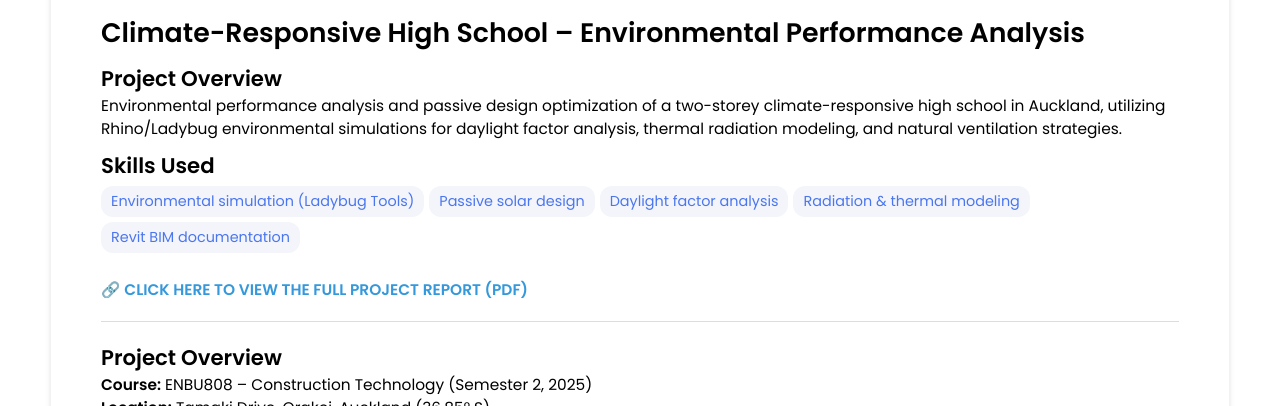
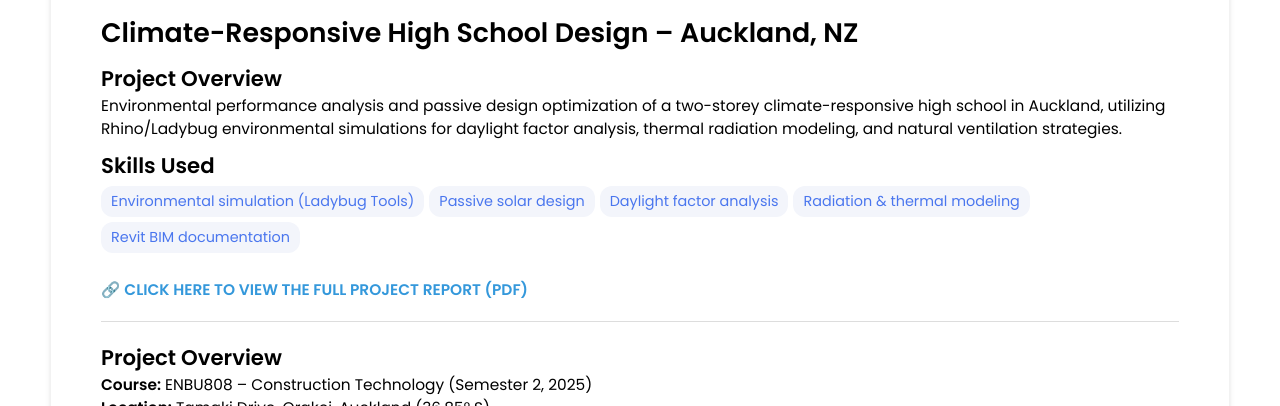
Before and after one commit to imraan11abdullah/imraan11abdullah.github.io, a Jekyll site: the page built from _projects/2025-climate-responsive-high-school-environmental-performance-analysis/2025-climate-responsive-high-school-environmental-performance-analysis.md, in a window 1280 px wide and 900 px high, cut to the strip 494-900 px from the top of the window. Built offline with Jekyll 4.4.1, drawn with Linux system fonts in a browser that asks for light colours; some of the changed lines change nothing that is shown.

Commit message:
Update 2025-climate-responsive-high-school-environmental-performance-analysis.md

```diff
--- a/_projects/2025-climate-responsive-high-school-environmental-performance-analysis/2025-climate-responsive-high-school-environmental-performance-analysis.md
+++ b/_projects/2025-climate-responsive-high-school-environmental-performance-analysis/2025-climate-responsive-high-school-environmental-performance-analysis.md
@@ -1,6 +1,6 @@
 ---
 layout: post
-title: Climate-Responsive High School – Environmental Performance Analysis
+title: Climate-Responsive High School Design – Auckland, NZ
 date: 2025-10-26
 description: >
   Environmental performance analysis and passive design optimization of a two-storey
@@ -31,7 +31,8 @@
 **Climate:** Warm-temperate oceanic (Cfb) — Summer avg. 23°C; Winter avg. 11°C; ~2,000 annual sunshine hours; prevailing westerly winds 6–12 m/s.
 
 {% include image-gallery.html images="
-https://i.ibb.co/example/site-sun-path.png
+https://i.ibb.co/xtgPvt9M/Site-context.png,
+https://i.ibb.co/mC1LD9Tm/annual-sun-path-analysis.png
 " height="400" %}
 *Site context and annual sun path analysis at 36.85° S latitude*
 
@@ -47,7 +48,7 @@
 - North glazing receives stable, indirect light year-round while avoiding direct beam radiation during school hours (9am–3pm)
 
 {% include image-gallery.html images="
-https://i.ibb.co/example/north-facing-classrooms.png
+https://i.ibb.co/PG82B3MV/North-facing-classroom-orientation-with-bay-views.jpg
 " height="450" %}
 *North-facing classroom orientation with bay views*
 
@@ -64,7 +65,8 @@
 - Winter: Permits sun at 30° altitude; allows passive heating
 
 {% include image-gallery.html images="
-https://i.ibb.co/example/shed-roof-overhang.png
+https://i.ibb.co/Lztjzqmb/Shed-roof-with-4-m-overhangs-for-seasonal-solar-control.png,
+https://i.ibb.co/prdfS1JL/Shed-roof-with-4-m-overhangs-for-seasonal-solar-control-2.png
 " height="450" %}
 *Shed roof with 4 m overhangs for seasonal solar control*
 
@@ -86,8 +88,8 @@
 The angled shed roof geometry reduced peak radiation while maintaining adequate winter solar access for passive heating.
 
 {% include image-gallery.html images="
-https://i.ibb.co/example/radiation-top-view.png,
-https://i.ibb.co/example/radiation-elevations.png
+https://i.ibb.co/kswyJWbJ/Incident-radiation-analysis.jpg,
+https://i.ibb.co/DHFn1327/Incident-radiation-analysis-2.png
 " height="450" %}
 *Incident radiation analysis: Top view and façade elevations (summer)*
 
@@ -113,8 +115,8 @@
 The tiered roof structure and deep overhangs effectively balance direct sun exposure across seasons, preventing overheating in summer while allowing beneficial solar gain in winter.
 
 {% include image-gallery.html images="
-https://i.ibb.co/example/sunlight-hours-summer.png,
-https://i.ibb.co/example/sunlight-hours-seasonal.png
+https://i.ibb.co/bgPyvbNh/Direct-sunlight-hour-analysis.jpg,
+https://i.ibb.co/VWqkVhwx/Direct-sunlight-hour-analysis-2.png
 " height="450" %}
 *Direct sunlight hour analysis: Summer performance and seasonal comparison*
 
@@ -143,8 +145,8 @@
 - Estimated 40% reduction in artificial lighting energy consumption
 
 {% include image-gallery.html images="
-https://i.ibb.co/example/daylight-first-floor.png,
-https://i.ibb.co/example/daylight-second-floor.png
+https://i.ibb.co/h1DGkp1L/first-floor-with-heat-map.jpg,
+https://i.ibb.co/ZpLKzbLm/seoconf-floor-with-heatmap.jpg
 " height="450" %}
 *Daylight factor analysis: First floor with louvres and second floor comparison*
 
@@ -165,8 +167,7 @@
 The form, shading, and ventilation strategies align with Auckland's climatic conditions, delivering year-round comfort and reduced reliance on mechanical systems.
 
 {% include image-gallery.html images="
-https://i.ibb.co/example/climate-dew-point.png,
-https://i.ibb.co/example/climate-wind-speed.png
+https://i.ibb.co/Mx6w6WNG/Annual-dew-point-temperature-and-wind-speed-analysis.jpg
 " height="450" %}
 *Annual dew point temperature and wind speed analysis*
 
@@ -187,7 +188,7 @@
 - Tertiary route: North-side entry → main corridor → direct classroom access
 
 {% include image-gallery.html images="
-https://i.ibb.co/example/ground-floor-plan.png
+https://i.ibb.co/Q3QX5Wn8/First-floor-plan.jpg
 " height="600" %}
 *First floor plan with circulation paths and spatial organization*
 
@@ -209,7 +210,7 @@
 The second floor spatial arrangement prioritizes natural light, views, and efficient movement while supporting diverse educational activities.
 
 {% include image-gallery.html images="
-https://i.ibb.co/example/second-floor-plan.png
+https://i.ibb.co/G48GfVTN/Second-floor.jpg
 " height="600" %}
 *Second floor plan showing skywalk connector and double-height cafeteria*
 
@@ -228,8 +229,8 @@
 These sections demonstrate how passive strategies combine to deliver thermal comfort and natural illumination without mechanical systems.
 
 {% include image-gallery.html images="
-https://i.ibb.co/example/section-north.png,
-https://i.ibb.co/example/section-south.png
+https://i.ibb.co/Zz0sMtXq/Building-sections-North.jpg,
+https://i.ibb.co/ZRbyxvRw/Building-sections-South.jpg
 " height="450" %}
 *Building sections (North and South) showing layered passive design strategy*
 
```
